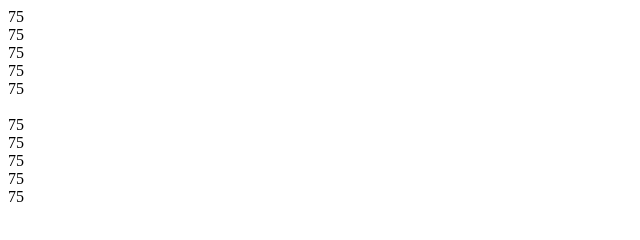
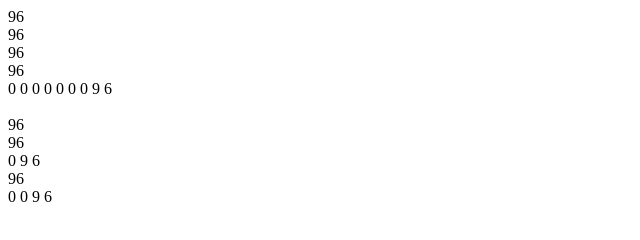
Before and after one commit to rubizhenko/countdown_plugin, a plain HTML site: page index.html in a window 1280 px wide. Shown: the whole page, without its empty margins (0-640 px from the left). Drawn offline with Linux system fonts and the light colour scheme.

Commit message:
Added possibility to show number in digits using class js-count-digit

```diff
--- a/countdown.js
+++ b/countdown.js
@@ -1,12 +1,14 @@
 "use strict";
 //Countdown script for imitation limited proposition
 const countdown = document.getElementsByClassName('js-countdown');
+
 if (countdown.length != 0) {
 	let countLength = countdown.length;
 	let number = 83; //current quantity of product
+	let order = 2; //default length of product number string. For 06 products order=2; for 206 products order=3
 	let numberStr = String(number);
-	const minTimer = 500,
-		maxTimer = 1500;
+	const minTimer = 1000,
+		maxTimer = 3000;
 	if (!isNaN(parseInt(countdown[0].innerText)) && parseInt(countdown[0].innerText)>5) {
 		number = countdown[0].innerText.trim();
 	}
@@ -16,17 +18,33 @@ if (countdown.length != 0) {
 			number = lastNumber;
 		}
 	}
-
+	//pretify number of products. Add zeros before number.
+	function prettyNumber(number, order){
+		while(number.toString().length < order){
+			number = '0' + number;
+		}
+		return number.toString();
+	}
+	//function for updating counters
 	function updateCounters() {
-		number <= 9 ? numberStr = '0' + number : numberStr = number.toString();
 		while (countLength) {
-			countdown[countLength - 1].innerText = numberStr;
+			let countDigits = countdown[countLength - 1].querySelectorAll('.js-count-digit');
+			let countDigitsLength = countDigits.length;
+			if (countDigitsLength == 0) {
+				numberStr = prettyNumber(number, 2)
+				countdown[countLength - 1].innerText = numberStr;
+			} else {
+				numberStr = prettyNumber(number, countDigitsLength);
+				for(let i=0; i < countDigitsLength; i++){
+					countDigits[i].innerText = numberStr[i];
+				}
+			}
 			countLength--;
 		}
 		if (isStorage()) { localStorage.setItem("lastNumber", numberStr) };
 	}
 	updateCounters();
-
+	//do coundown iteration
 	function doCountdown() {
 		countLength = countdown.length;
 		if (number > 5) {
@@ -37,7 +55,7 @@ if (countdown.length != 0) {
 		}
 		updateCounters();
 	}
-
+	//get random int from custom interval
 	function getRandomInt(min, max) {
 		return Math.floor(Math.random() * (max - min + 1)) + min;
 	}
--- a/index.html
+++ b/index.html
@@ -5,16 +5,35 @@
 	<title>Countdown plugin</title>
 </head>
 <body>
-	<span class="js-countdown"> </span><br>
+	<span class="js-countdown">100</span><br>
 	<span class="js-countdown"></span><br>
 	<span class="js-countdown"></span><br>
 	<span class="js-countdown"></span><br>
-	<span class="js-countdown"></span><br><br>
+	<span class="js-countdown">
+		<span class="js-count-digit">0</span>
+		<span class="js-count-digit">0</span>
+		<span class="js-count-digit">0</span>
+		<span class="js-count-digit">0</span>
+		<span class="js-count-digit">0</span>
+		<span class="js-count-digit">0</span>
+		<span class="js-count-digit">0</span>
+		<span class="js-count-digit">0</span>
+		<span class="js-count-digit">0</span>
+	</span><br><br>
 	<span class="js-countdown"></span><br>
 	<span class="js-countdown"></span><br>
+	<span class="js-countdown">
+		<span class="js-count-digit">0</span>
+		<span class="js-count-digit">0</span>
+		<span class="js-count-digit">0</span>
+	</span><br>
 	<span class="js-countdown"></span><br>
-	<span class="js-countdown"></span><br>
-	<span class="js-countdown"></span><br><br>
+	<span class="js-countdown">
+		<span class="js-count-digit">0</span>
+		<span class="js-count-digit">0</span>
+		<span class="js-count-digit">0</span>
+		<span class="js-count-digit">0</span>
+	</span><br><br>
 	<script type="text/javascript" src="countdown.js"></script>
 </body>
 </html>
```
